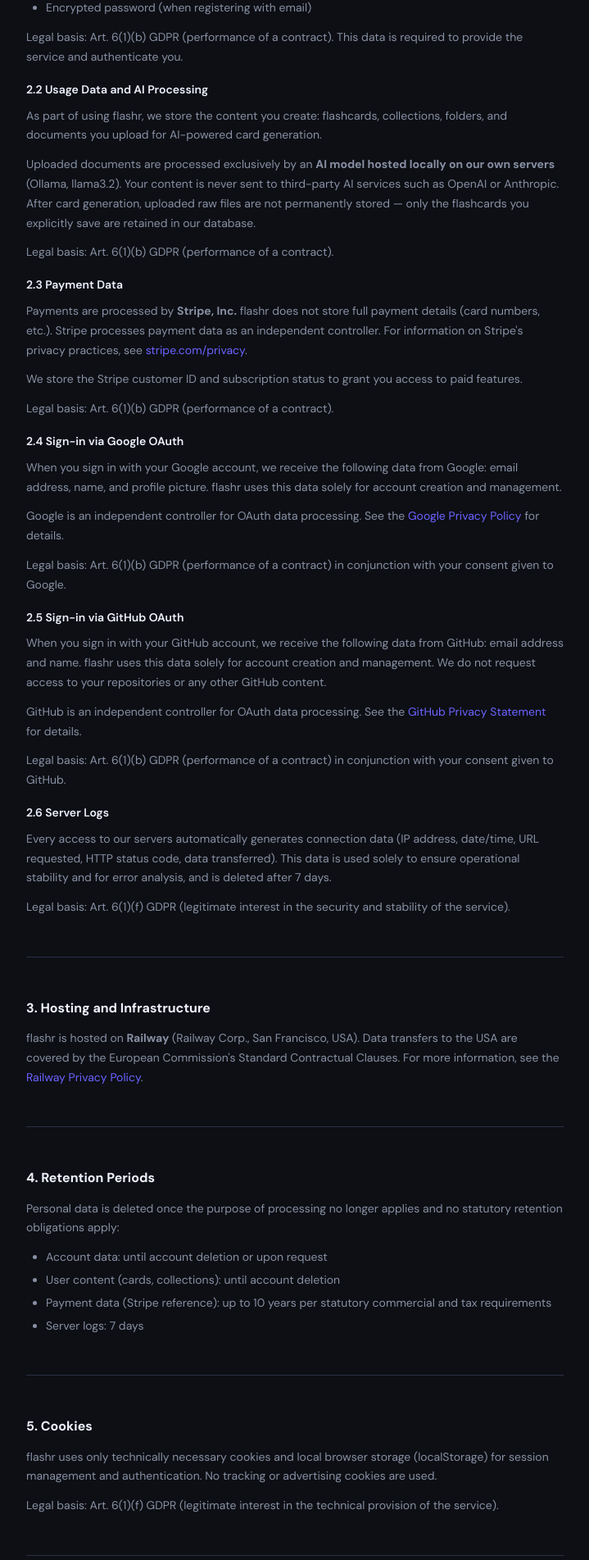
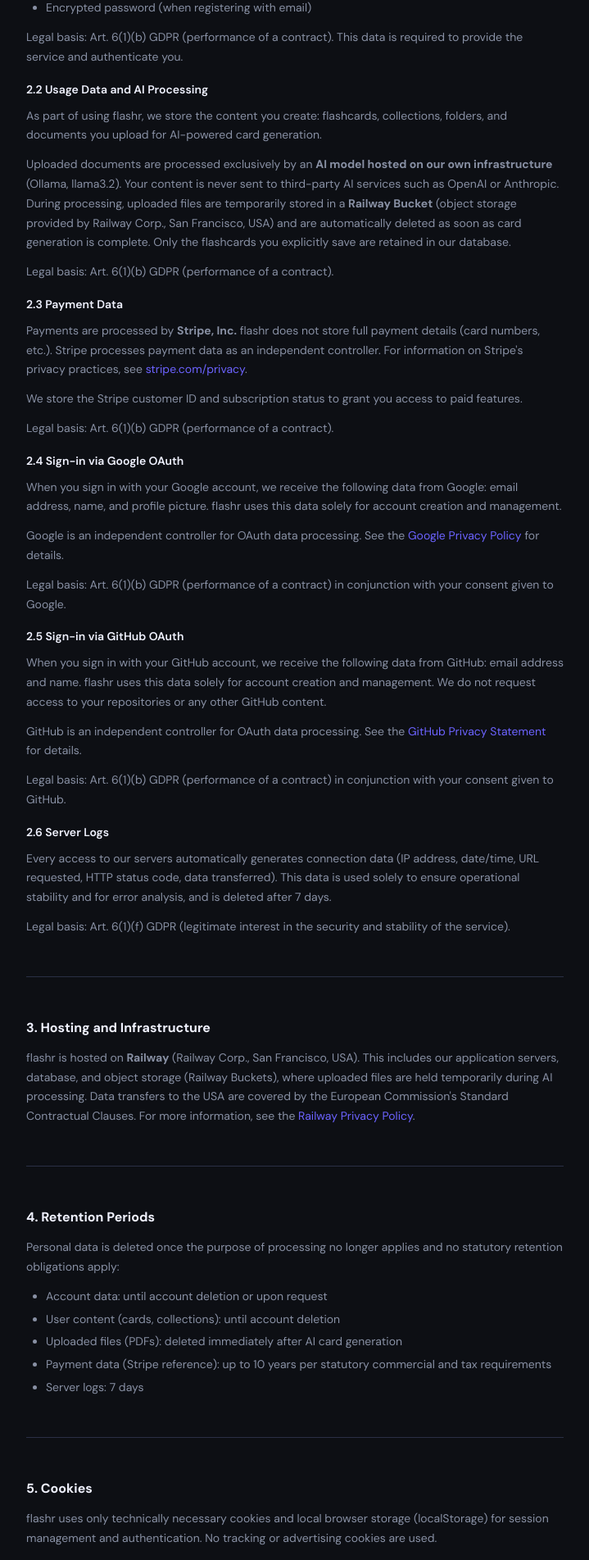
Before and after one commit to schmenniooo/flashr, a React (Vite) app in the folder web/: page /privacy in a window 1280 px wide. Shown: the part 816-2719 px from the top of the page at 82% size, without its empty margins (280-999 px from the left). Built offline with nearby package versions, Linux system fonts and the light colour scheme; no server answers.

Commit message:
mentioning buckets in privacy policy

```diff
--- a/web/src/pages/PrivacyPolicy.tsx
+++ b/web/src/pages/PrivacyPolicy.tsx
@@ -16,7 +16,7 @@ export function PrivacyPolicy() {
 
       <main className="legal-content">
         <h1 className="legal-title">Privacy Policy</h1>
-        <p className="legal-meta">Last updated: May 2026</p>
+        <p className="legal-meta">Last updated: May 14, 2026</p>
 
         <section className="legal-section">
           <h2>1. Controller</h2>
@@ -57,10 +57,12 @@ export function PrivacyPolicy() {
             folders, and documents you upload for AI-powered card generation.
           </p>
           <p>
-            Uploaded documents are processed exclusively by an <strong>AI model hosted locally
-            on our own servers</strong> (Ollama, llama3.2). Your content is never sent to
-            third-party AI services such as OpenAI or Anthropic. After card generation, uploaded
-            raw files are not permanently stored — only the flashcards you explicitly save are
+            Uploaded documents are processed exclusively by an <strong>AI model hosted on our
+            own infrastructure</strong> (Ollama, llama3.2). Your content is never sent to
+            third-party AI services such as OpenAI or Anthropic. During processing, uploaded
+            files are temporarily stored in a <strong>Railway Bucket</strong> (object storage
+            provided by Railway Corp., San Francisco, USA) and are automatically deleted as
+            soon as card generation is complete. Only the flashcards you explicitly save are
             retained in our database.
           </p>
           <p>
@@ -139,8 +141,10 @@ export function PrivacyPolicy() {
           <h2>3. Hosting and Infrastructure</h2>
           <p>
             flashr is hosted on <strong>Railway</strong> (Railway Corp., San Francisco, USA).
-            Data transfers to the USA are covered by the European Commission's Standard
-            Contractual Clauses. For more information, see the{" "}
+            This includes our application servers, database, and object storage (Railway Buckets),
+            where uploaded files are held temporarily during AI processing. Data transfers to the
+            USA are covered by the European Commission's Standard Contractual Clauses. For more
+            information, see the{" "}
             <a href="https://railway.com/legal/privacy" target="_blank" rel="noopener noreferrer">
               Railway Privacy Policy
             </a>.
@@ -158,6 +162,7 @@ export function PrivacyPolicy() {
           <ul>
             <li>Account data: until account deletion or upon request</li>
             <li>User content (cards, collections): until account deletion</li>
+            <li>Uploaded files (PDFs): deleted immediately after AI card generation</li>
             <li>Payment data (Stripe reference): up to 10 years per statutory commercial and tax requirements</li>
             <li>Server logs: 7 days</li>
           </ul>
```
